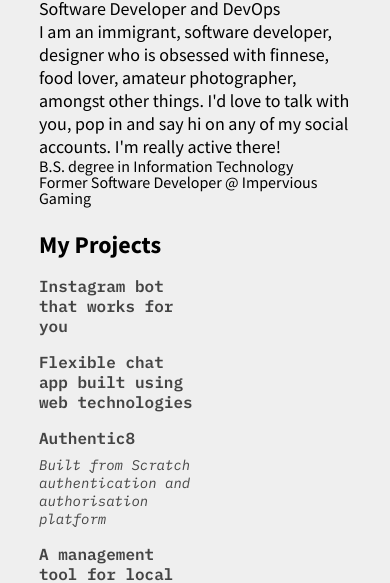
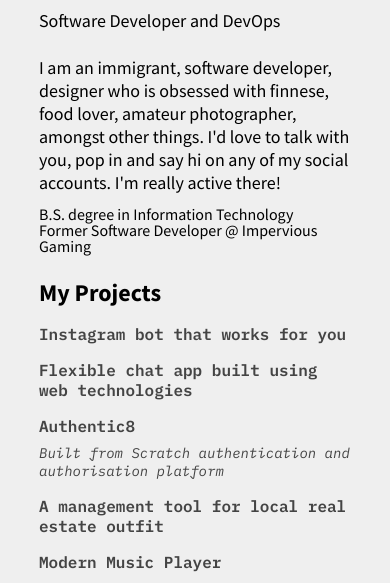
Before and after one commit to rohmishra/personal_website_alt, a website built with webpack: page index.html in a window 390 px wide. Shown: the part 827-1410 px from the top of the page. Built offline with nearby package versions, Linux system fonts and the light colour scheme; files whose address does not match are found by name.

Commit message:
style: changed styling for mobileAdded - Font and width info for my-onfo section - Added falback sans-serif font family for various rules - mobile layout is activated >=850px now - My project and my info now have better spacing and width - tech stack options are now a pill

```diff
--- a/styles/index.scss
+++ b/styles/index.scss
@@ -433,9 +433,16 @@ footer {
 
     #my-info {
         grid-area: my-info;
+        min-width: 32vw;
+
+        p {
+            font-family: "Source Sans Pro", sans-serif;
+            font-size: 18px;
+            line-height: 23px;
+        }
 
         strong {
-            font-family: Source Sans Pro;
+            font-family: "Source Sans Pro", sans-serif;
             font-style: italic;
             font-weight: 400;
             font-size: 36px;
@@ -524,7 +531,7 @@ footer {
     }
 }
 
-@media (max-width: 800px) {
+@media (max-width: 850px) {
     nav {
         justify-content: center;
     }
@@ -566,11 +573,20 @@ footer {
             width: 80%;
         }
 
+        #my-projects {
+            max-width: initial;
+
+        }
+
+        #my-info {
+            &>p {
+                margin: 12px 0;
+            }
+        }
 
         #my-tech-stack {
-
             ul {
-                display: block;
+                display: inline-block;
             }
         }
     }
```
